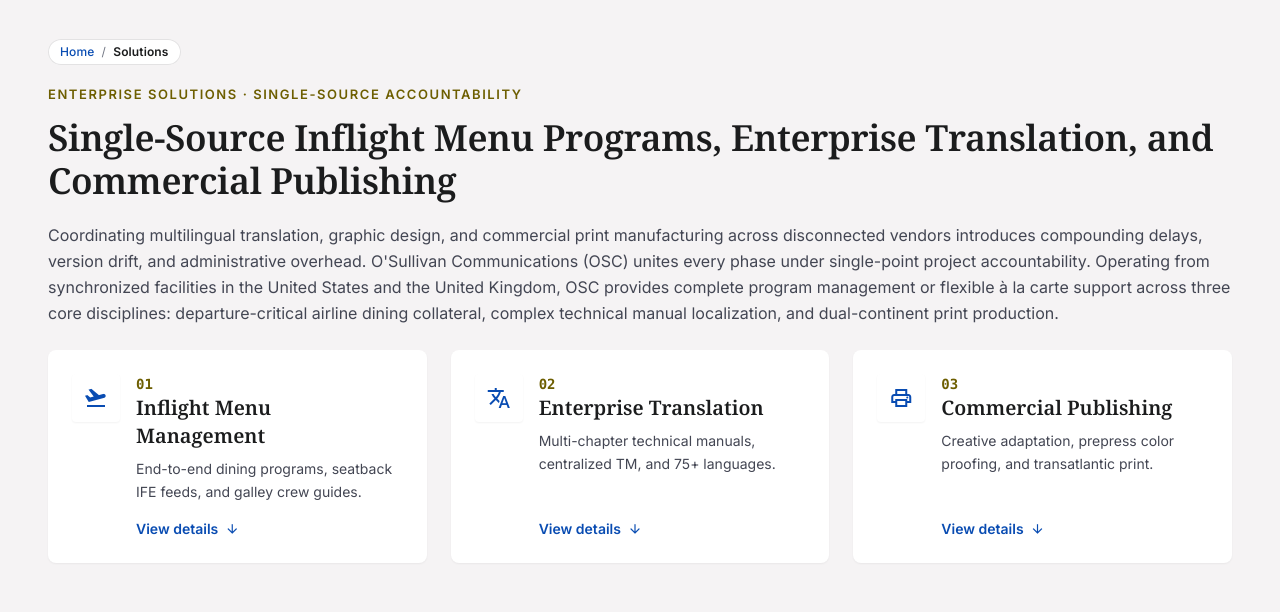
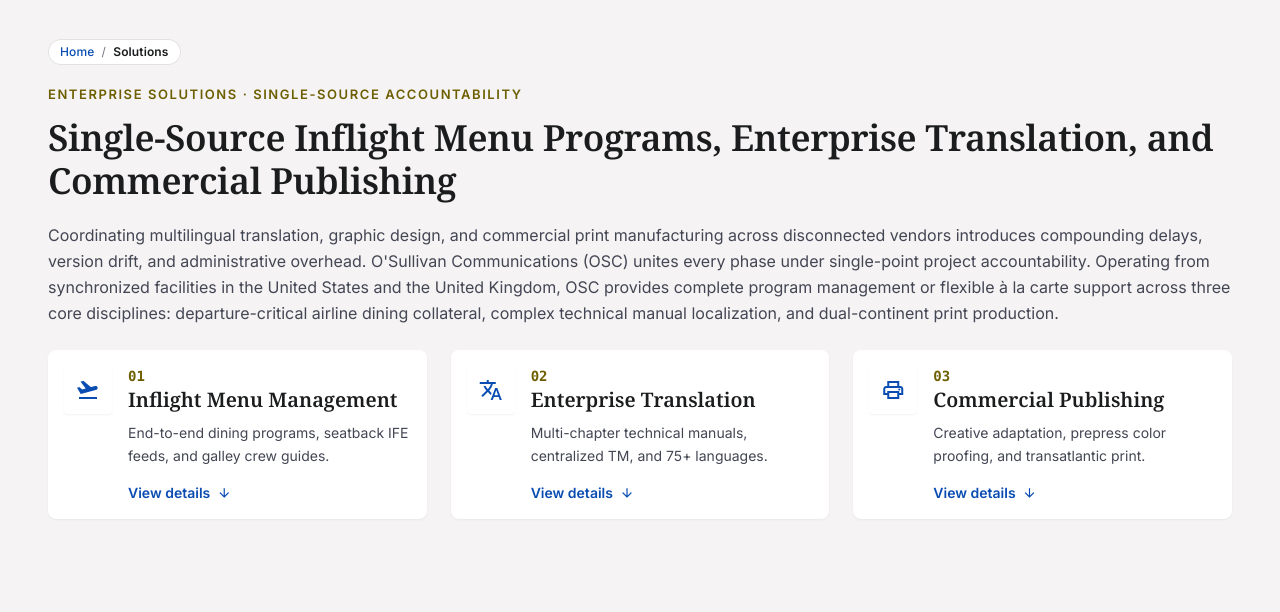
Before and after one commit to Adarsh2772/OWOS, a plain HTML site: page solutions.html in a window 1280 px wide. Shown: the part 106-718 px from the top of the page. Drawn offline with nearby package versions, Linux system fonts and the light colour scheme.

Commit message:
Spacing issue resolved 3

```diff
--- a/solutions.html
+++ b/solutions.html
@@ -54,8 +54,8 @@
 <span class="osc-kicker mb-3">ENTERPRISE SOLUTIONS · SINGLE-SOURCE ACCOUNTABILITY</span>
 <h1 class="osc-h1 mb-5">Single-Source Inflight Menu Programs, Enterprise Translation, and Commercial Publishing</h1>
 <p class="text-base text-on-surface-variant leading-relaxed mb-6">Coordinating multilingual translation, graphic design, and commercial print manufacturing across disconnected vendors introduces compounding delays, version drift, and administrative overhead. O'Sullivan Communications (OSC) unites every phase under single-point project accountability. Operating from synchronized facilities in the United States and the United Kingdom, OSC provides complete program management or flexible à la carte support across three core disciplines: departure-critical airline dining collateral, complex technical manual localization, and dual-continent print production.</p>
-<div class="grid grid-cols-1 md:grid-cols-3 gap-6 mt-10">
-<a class="group p-6 rounded-xl bg-surface-container-lowest shadow-sm hover:bg-surface-container transition-all flex gap-4" href="#inflight-menu-management">
+<div class="grid grid-cols-1 osc-tri gap-6 mt-10">
+<a class="group p-4 rounded-xl bg-surface-container-lowest shadow-sm hover:bg-surface-container transition-all flex gap-4" href="#inflight-menu-management">
 <span class="w-12 h-12 rounded-lg bg-surface-container-lowest text-primary flex items-center justify-center shadow-sm shrink-0"><span class="material-symbols-outlined text-2xl">flight_takeoff</span></span>
 <div class="min-w-0 flex-1 flex flex-col">
 <span class="font-mono text-sm font-bold text-tertiary">01</span>
@@ -64,7 +64,7 @@
 <span class="mt-auto inline-flex items-center gap-1.5 text-sm font-semibold text-primary">View details<span class="material-symbols-outlined text-base">arrow_downward</span></span>
 </div>
 </a>
-<a class="group p-6 rounded-xl bg-surface-container-lowest shadow-sm hover:bg-surface-container transition-all flex gap-4" href="#enterprise-translation">
+<a class="group p-4 rounded-xl bg-surface-container-lowest shadow-sm hover:bg-surface-container transition-all flex gap-4" href="#enterprise-translation">
 <span class="w-12 h-12 rounded-lg bg-surface-container-lowest text-primary flex items-center justify-center shadow-sm shrink-0"><span class="material-symbols-outlined text-2xl">translate</span></span>
 <div class="min-w-0 flex-1 flex flex-col">
 <span class="font-mono text-sm font-bold text-tertiary">02</span>
@@ -73,7 +73,7 @@
 <span class="mt-auto inline-flex items-center gap-1.5 text-sm font-semibold text-primary">View details<span class="material-symbols-outlined text-base">arrow_downward</span></span>
 </div>
 </a>
-<a class="group p-6 rounded-xl bg-surface-container-lowest shadow-sm hover:bg-surface-container transition-all flex gap-4" href="#commercial-publishing">
+<a class="group p-4 rounded-xl bg-surface-container-lowest shadow-sm hover:bg-surface-container transition-all flex gap-4" href="#commercial-publishing">
 <span class="w-12 h-12 rounded-lg bg-surface-container-lowest text-primary flex items-center justify-center shadow-sm shrink-0"><span class="material-symbols-outlined text-2xl">print</span></span>
 <div class="min-w-0 flex-1 flex flex-col">
 <span class="font-mono text-sm font-bold text-tertiary">03</span>
```
Also changed, not shown: assets/styles.css.
